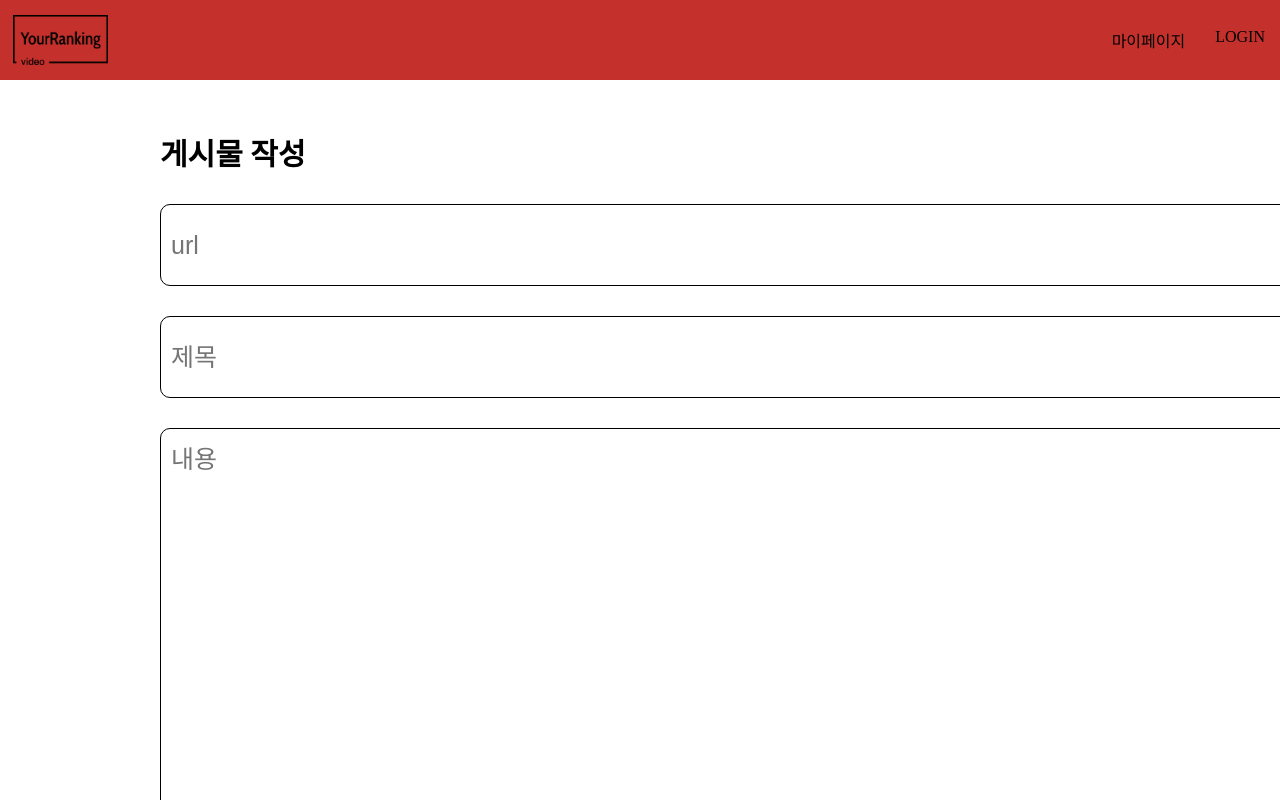
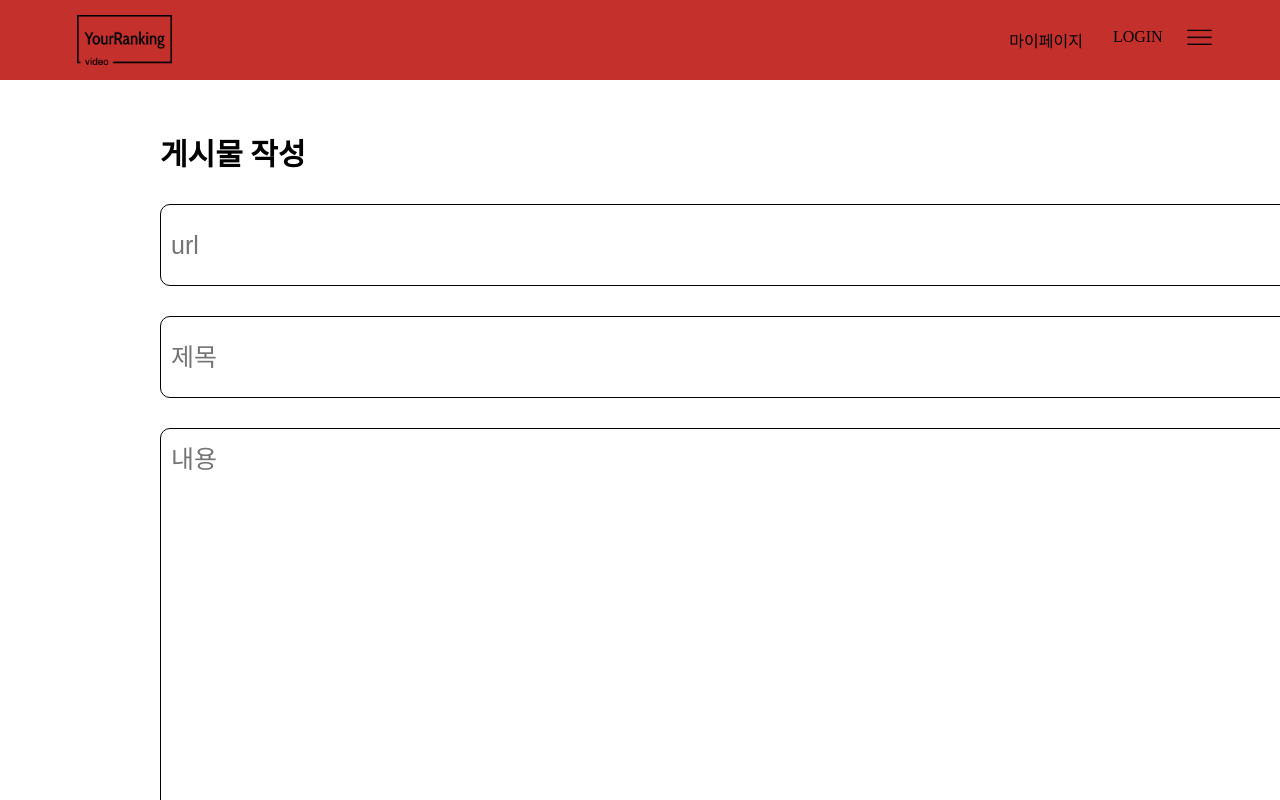
Before and after one commit to baesee0806/YourRankingVideo, a React (Create React App) app: page /postpage in a window 1280 px wide. Shown: the top 800 px of the page. Built offline with nearby package versions, Linux system fonts and the light colour scheme.

Commit message:
add.header.tab.png

```diff
--- a/src/layout/Header.jsx
+++ b/src/layout/Header.jsx
@@ -10,6 +10,7 @@ const Header = () => {
         <HeaderBtnBox>
           <HeaderBtn onClick={() => navigate("/my")}>마이페이지</HeaderBtn>
           <HeaderBtn onClick={() => navigate("login")}>LOGIN</HeaderBtn>
+          <Tab src={require("../assets/tab.png")}></Tab>
         </HeaderBtnBox>
       </HeaderContainer>
     </StyledHeader>
@@ -25,7 +26,7 @@ export const StyledHeader = styled.div`
 `;
 
 export const HeaderContainer = styled.div`
-  width: 100%;
+  width: 90%;
   display: flex;
   justify-content: space-between;
   align-items: center;
@@ -36,6 +37,13 @@ export const HeaderContainer = styled.div`
 export const Logo = styled.img`
   height: 50px;
   cursor: pointer;
+`;
+
+export const Tab = styled.img`
+  height: 30px;
+  cursor: pointer;
+  margin-top: 5px;
+  margin-left: 5px;
 `;
 
 export const HeaderBtnBox = styled.div`
```
Also changed, not shown: src/assets/tab.png (added).
